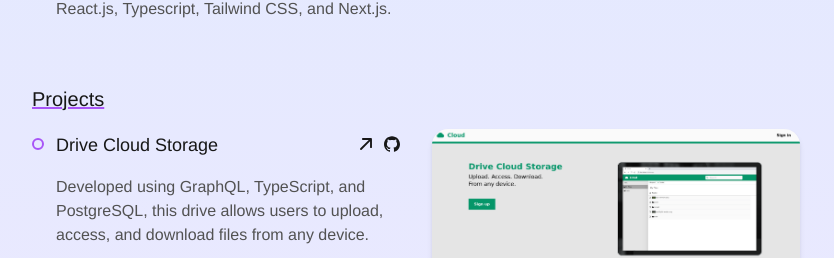
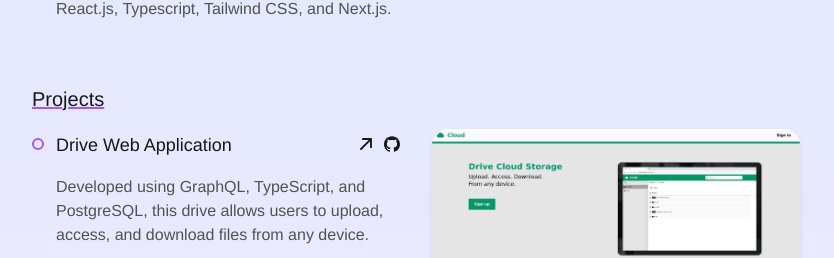
Before and after one commit to mDeram/portfolio, a React (Vite) app: page / in a window 1280 px wide. Shown: the part 818-1076 px from the top of the page, without its empty margins (224-1058 px from the left). Built offline with nearby package versions, Linux system fonts and the light colour scheme.

Commit message:
chore: changed drive project title

```diff
--- a/src/App.jsx
+++ b/src/App.jsx
@@ -105,7 +105,7 @@ function App() {
                 <h2 className="text-xl text-neutral-900 font-medium mb-4 underline decoration-2 decoration-purple-500">Projects</h2>
                 <div className="flex flex-col gap-16">
                     <Project
-                        title="Drive Cloud Storage"
+                        title="Drive Web Application"
                         src="/img/drive_index.png"
                         alt="Homepage of the drive project I made."
                         githubHref="https://github.com/mDeram/drive-frontend"
```
